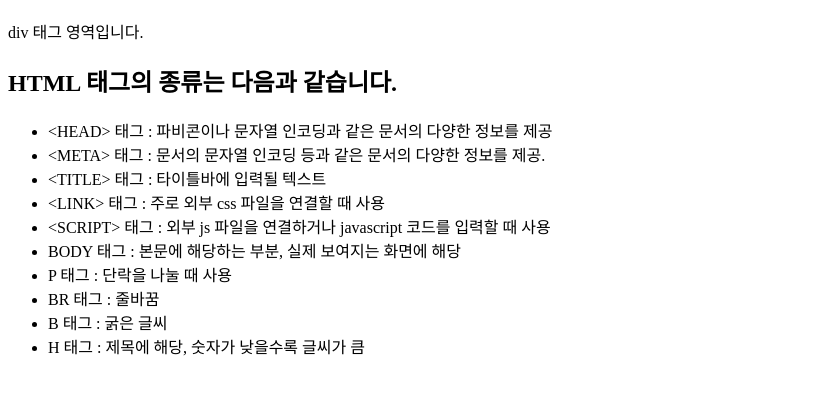
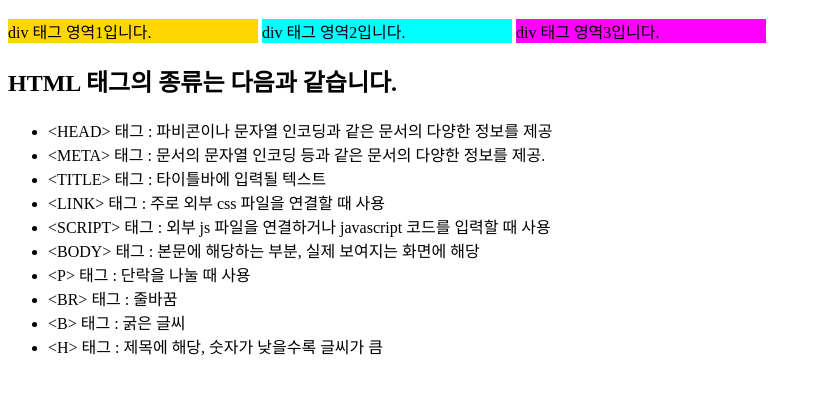
Before and after one commit to Parker0712477/HTML03, a plain HTML site: page index.html in a window 1280 px wide. Shown: the part 70-464 px from the top of the page, without its empty margins (0-821 px from the left). Drawn offline with Linux system fonts and the light colour scheme.

Commit message:
block 요소 실습

```diff
--- a/index.html
+++ b/index.html
@@ -7,19 +7,22 @@
 </head>
 <body>
     <h1>박상원</h1>
-    <div>div 태그 영역입니다.</div>
+    <div style="background-color: gold; width:250px; display:inline-block;">div 태그 영역1입니다.</div>
+    <div style="background-color: cyan; width:250px; display:inline-block;">div 태그 영역2입니다.</div>
+    <div style="background-color: magenta; width:250px; display:inline-block;">div 태그 영역3입니다.</div>
     <h2>HTML 태그의 종류는 다음과 같습니다.</h2>
+    <!--여기에 써지는 내용은 랜더링되지 않습니다!-->
     <ul>
         <li>&lt;HEAD&gt; 태그 : 파비콘이나 문자열 인코딩과 같은 문서의 다양한 정보를 제공</li>
         <li>&lt;META&gt; 태그 : 문서의 문자열 인코딩 등과 같은 문서의 다양한 정보를 제공.</li>
         <li>&lt;TITLE&gt; 태그 : 타이틀바에 입력될 텍스트</li>
         <li>&lt;LINK&gt; 태그 : 주로 외부 css 파일을 연결할 때 사용</li>
         <li>&lt;SCRIPT&gt; 태그 : 외부 js 파일을 연결하거나 javascript 코드를 입력할 때 사용</li>
-        <li>BODY 태그 : 본문에 해당하는 부분, 실제 보여지는 화면에 해당</li>
-        <li>P 태그 : 단락을 나눌 때 사용</li>
-        <li>BR 태그 : 줄바꿈</li>
-        <li>B 태그 : 굵은 글씨</li>
-        <li>H 태그 : 제목에 해당, 숫자가 낮을수록 글씨가 큼</li>
+        <li>&lt;BODY&gt; 태그 : 본문에 해당하는 부분, 실제 보여지는 화면에 해당</li>
+        <li>&lt;P&gt; 태그 : 단락을 나눌 때 사용</li>
+        <li>&lt;BR&gt; 태그 : 줄바꿈</li>
+        <li>&lt;B&gt; 태그 : 굵은 글씨</li>
+        <li>&lt;H&gt; 태그 : 제목에 해당, 숫자가 낮을수록 글씨가 큼</li>
     </ul>
 </body>
 </html>
```
